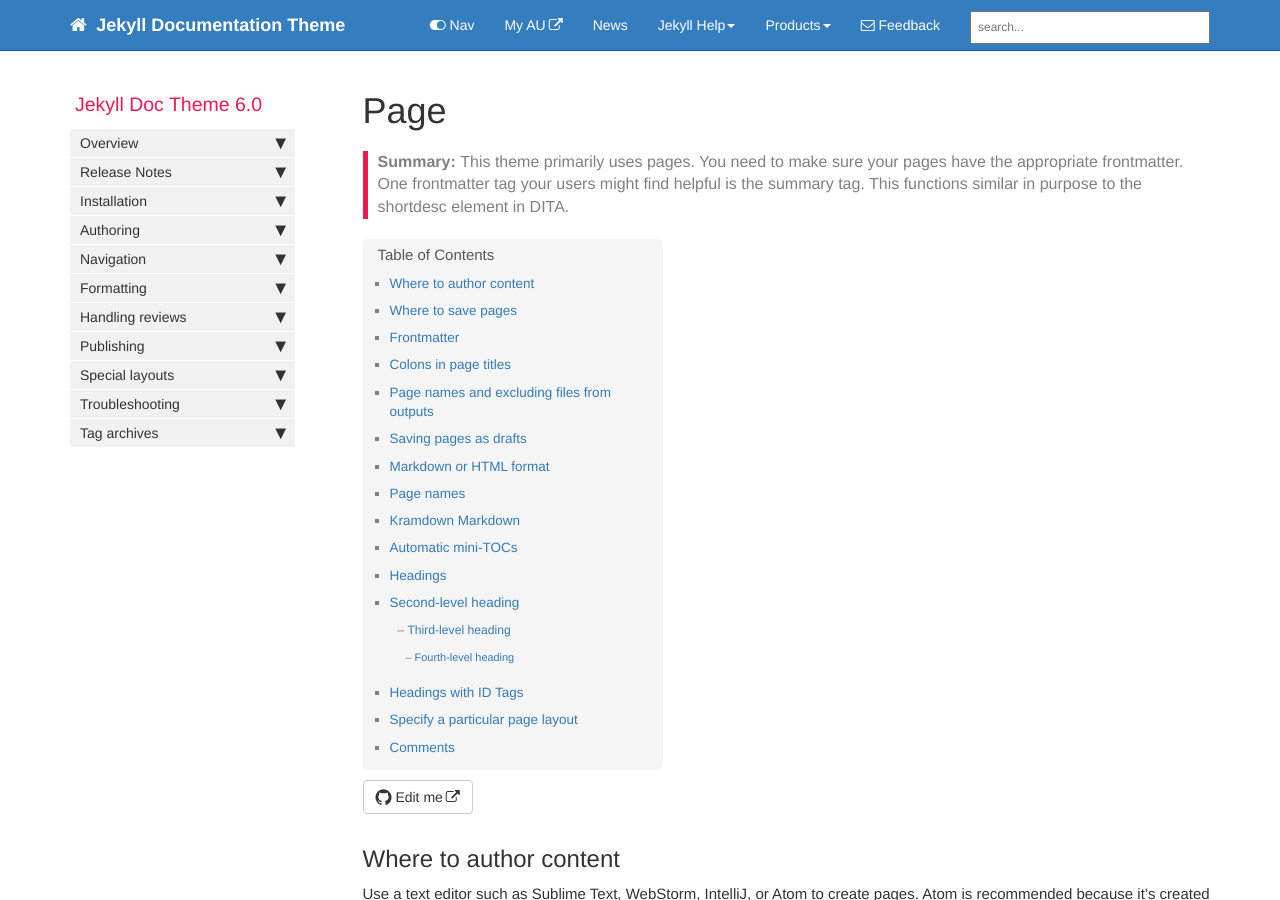
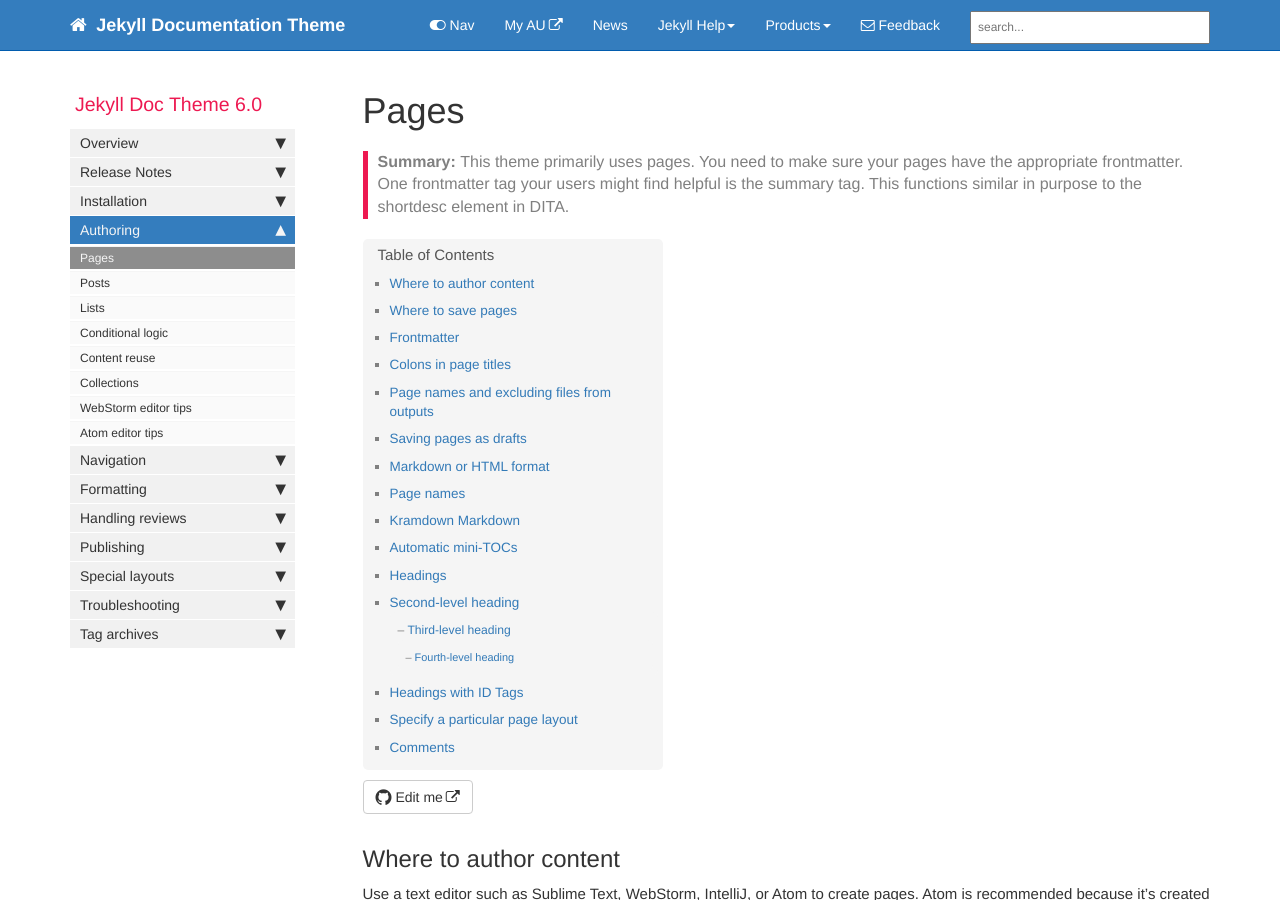
Before and after one commit to renmedia/npguide, a Jekyll site: the page built from pages/mydoc/mydoc_pages.md, in a window 1280 px wide and 900 px high. Built offline with Jekyll 4.4.1, drawn with Linux system fonts in a browser that asks for light colours; comment, search, counter and statistics services are not loaded.

Commit message:
Updated 'pages/mydoc/mydoc_pages.md' via CloudCannon

```diff
--- a/pages/mydoc/mydoc_pages.md
+++ b/pages/mydoc/mydoc_pages.md
@@ -1,11 +1,11 @@
 ---
-title: Page
+title: Pages
 tags: [getting_started, formatting, content_types]
 keywords: pages, authoring, exclusion, frontmatter
 last_updated: July 16, 2016
 summary: "This theme primarily uses pages. You need to make sure your pages have the appropriate frontmatter. One frontmatter tag your users might find helpful is the summary tag. This functions similar in purpose to the shortdesc element in DITA."
 sidebar: mydoc_sidebar
-permalink: mydoc_page.html
+permalink: mydoc_pages.html
 folder: mydoc
 ---
 
```
